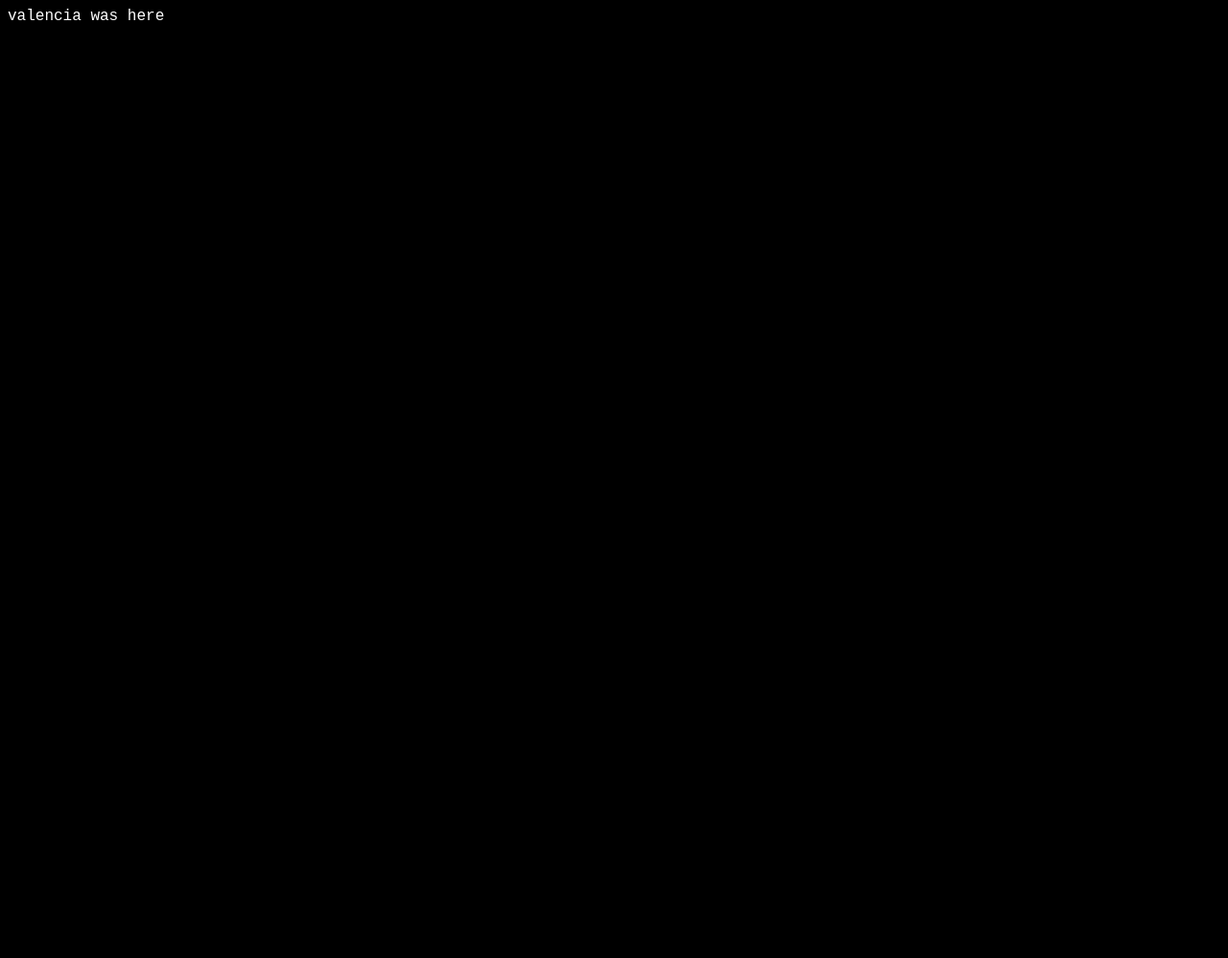
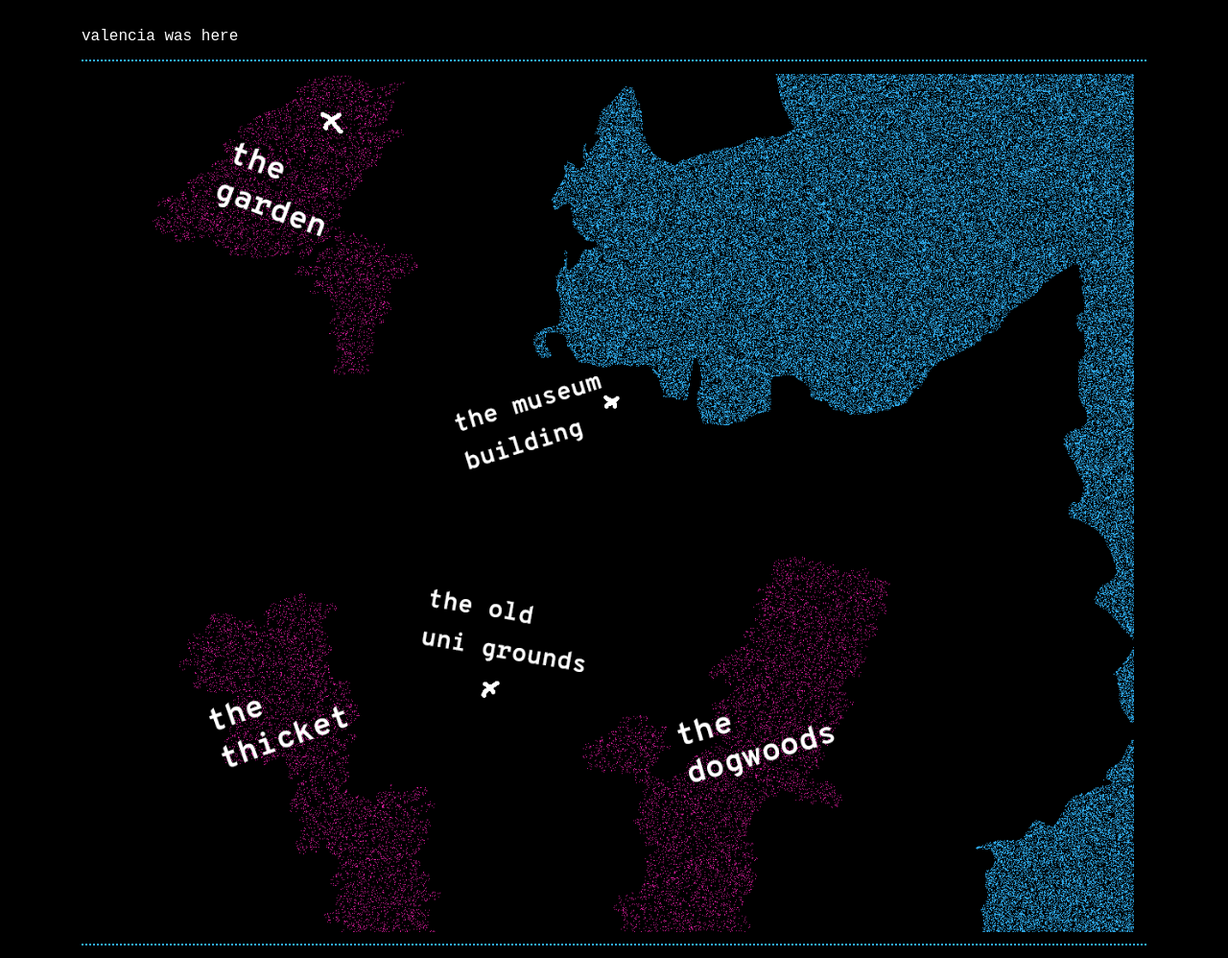
Before and after one commit to vlens/vlens.github.io, a plain HTML site: page index.html in a window 1280 px wide. Shown: the whole page at 96% size. Before the commit the page ends 800 px from the top, so only its background shows below. Drawn offline with Linux system fonts and the light colour scheme; a web font is replaced by a local one.

Commit message:
added many pages

```diff
--- a/index.html
+++ b/index.html
@@ -5,12 +5,23 @@
 
     <meta charset="utf-8">
     <title>v-lens</title>
+    <link rel="stylesheet" href="bootstrap.min.css">
     <link rel="stylesheet" href="stylesheet.css">
     </head>
 
     <body>
 
-        valencia was here
+        <div class="container">
+        <div class="header">valencia was here</div>
+
+
+        <div class="map"><img src="map.png"></div>
+
+        <div class="footer"></div>
+
+        </div>
+
+
 
     </body>
 
--- a/stylesheet.css
+++ b/stylesheet.css
@@ -4,4 +4,37 @@ body {
     font-family: 'Overpass Mono', monospace;
     color: white;
     background-color: black;
+    height: 20vw;
+    padding-bottom: -100px;
 }
+
+.header {
+    height: 5vw;
+    padding-top: 2vw;
+    border-bottom: 2px dotted #2faced;
+}
+
+.footer {
+    border-top: 2px dotted #2faced;
+    height: 1vw;
+    padding-top:1vw;
+    margin-bottom: -20vw;
+}
+
+.map img {
+    padding: 1vw;
+    width: 100%;
+    height: auto;
+}
+
+.container {
+    padding-bottom: -100px;
+}
+
+.footer p{
+  margin:0;
+}
+
+.text {
+    padding: 1vw;
+}
```
Also changed, not shown: 0ncetepapa.html (added, +32 -0 lines), b0tanicgardens.html (added, +32 -0 lines), my0lduni.html (added, +32 -0 lines), bootstrap.min.css (added), bootstrap.min.js (added), map.png (added).
